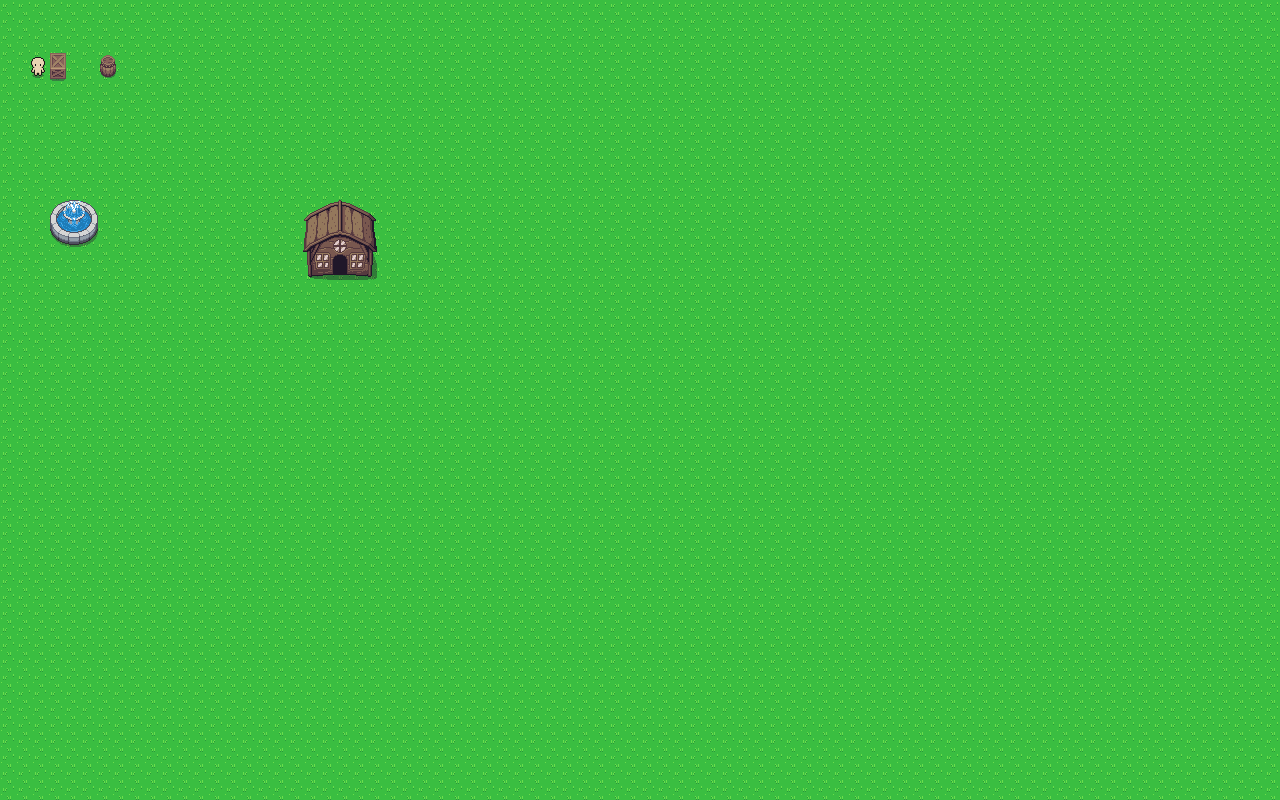
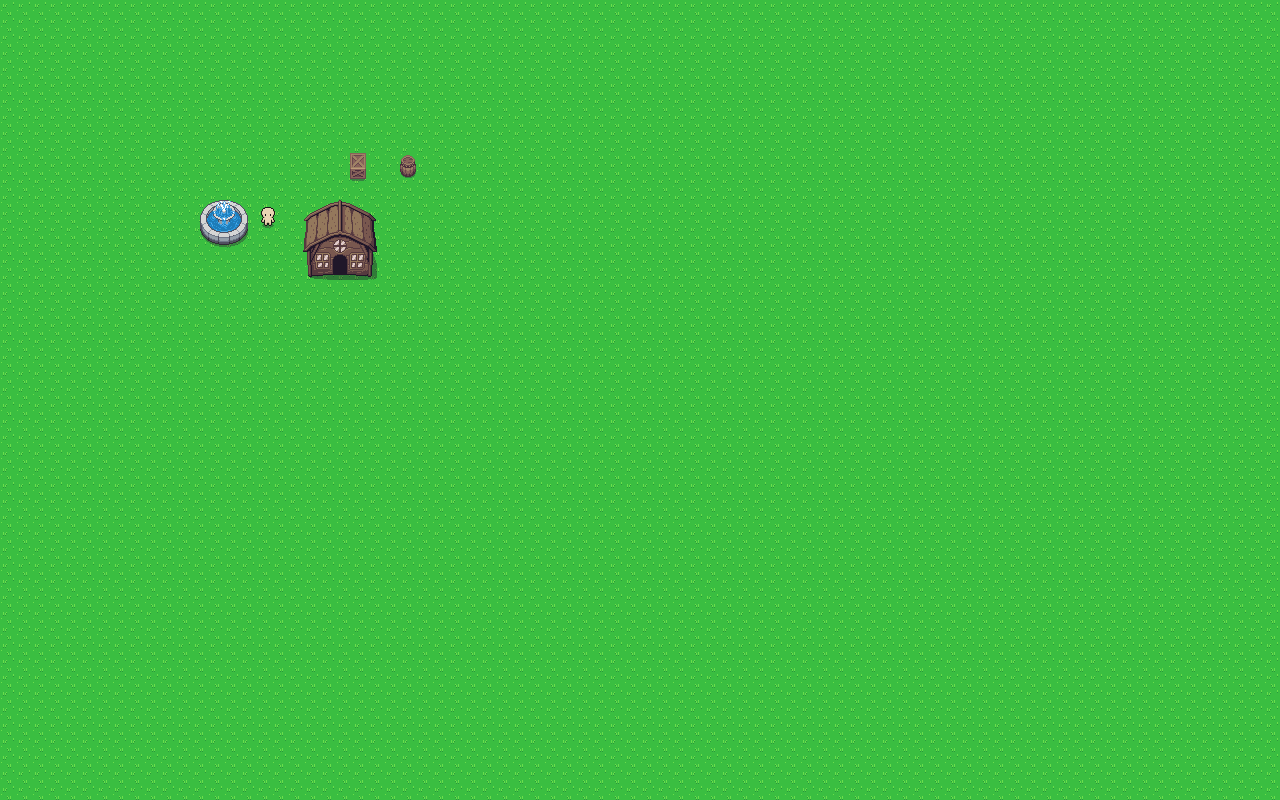
Before and after one commit to orsi/react-gamin, a React (Vite) app: page / in a window 1280 px wide. Shown: the top 800 px of the page. Built offline with nearby package versions, Linux system fonts and the light colour scheme.

Commit message:
add support for animations in MultiSprite component

```diff
--- a/src/entities/Barrel.tsx
+++ b/src/entities/Barrel.tsx
@@ -39,7 +39,7 @@ export default function Barrel({ x, y, z, solid }: BarrelProps) {
         height: 16,
         width: 16,
       }}
-      map={[[33], [73]]}
+      map={[[{ selectedSprite: 33 }], [{ selectedSprite: 73 }]]}
     />
   );
 }
--- a/src/entities/Box.tsx
+++ b/src/entities/Box.tsx
@@ -39,7 +39,7 @@ export default function Box({ x, y, z, solid }: BoxProps) {
         height: 16,
         width: 16,
       }}
-      map={[[30], [70]]}
+      map={[[{ selectedSprite: 30 }], [{ selectedSprite: 70 }]]}
     />
   );
 }
--- a/src/entities/Fountain.tsx
+++ b/src/entities/Fountain.tsx
@@ -4,7 +4,7 @@ import {
   useBodyComponent,
   usePositionComponent,
 } from "../library/Entity";
-import { MultiSprite } from "../library/Render";
+import { MultiSprite, Sprite } from "../library/Render";
 import { useInteractSystem, useMovementSystem } from "../library/System";
 
 interface FountainProps {
@@ -38,9 +38,57 @@ export default function Fountain({ x, y, z, solid }: FountainProps) {
         height: 16,
       }}
       map={[
-        [382, 383, 384],
-        [422, 423, 424],
-        [462, 463, 464],
+        [
+          {
+            selectedSprite: 382,
+            animations: [{ frameLength: 100, cells: [382, 385, 388] }],
+            selectedAnimation: 0,
+          },
+          {
+            selectedSprite: 383,
+            animations: [{ frameLength: 100, cells: [383, 386, 389] }],
+            selectedAnimation: 0,
+          },
+          {
+            selectedSprite: 384,
+            animations: [{ frameLength: 100, cells: [384, 387, 390] }],
+            selectedAnimation: 0,
+          },
+        ],
+        [
+          {
+            selectedSprite: 422,
+            animations: [{ frameLength: 100, cells: [422, 425, 428] }],
+            selectedAnimation: 0,
+          },
+          {
+            selectedSprite: 423,
+            animations: [{ frameLength: 100, cells: [423, 426, 429] }],
+            selectedAnimation: 0,
+          },
+          {
+            selectedSprite: 424,
+            animations: [{ frameLength: 100, cells: [424, 427, 430] }],
+            selectedAnimation: 0,
+          },
+        ],
+        [
+          {
+            selectedSprite: 462,
+            animations: [{ frameLength: 100, cells: [462, 465, 468] }],
+            selectedAnimation: 0,
+          },
+          {
+            selectedSprite: 463,
+            animations: [{ frameLength: 100, cells: [463, 466, 469] }],
+            selectedAnimation: 0,
+          },
+          {
+            selectedSprite: 464,
+            animations: [{ frameLength: 100, cells: [464, 467, 470] }],
+            selectedAnimation: 0,
+          },
+        ],
       ]}
       x={position.x}
       y={position.y}
--- a/src/entities/House.tsx
+++ b/src/entities/House.tsx
@@ -38,11 +38,41 @@ export default function House({ x, y, z, solid }: HouseProps) {
         height: 16,
       }}
       map={[
-        [6, 7, 8, 9, 10],
-        [46, 47, 48, 49, 50],
-        [86, 87, 88, 89, 90],
-        [126, 127, 128, 129, 130],
-        [166, 167, 168, 169, 170],
+        [
+          { selectedSprite: 6 },
+          { selectedSprite: 7 },
+          { selectedSprite: 8 },
+          { selectedSprite: 9 },
+          { selectedSprite: 10 },
+        ],
+        [
+          { selectedSprite: 46 },
+          { selectedSprite: 47 },
+          { selectedSprite: 48 },
+          { selectedSprite: 49 },
+          { selectedSprite: 50 },
+        ],
+        [
+          { selectedSprite: 86 },
+          { selectedSprite: 87 },
+          { selectedSprite: 88 },
+          { selectedSprite: 89 },
+          { selectedSprite: 90 },
+        ],
+        [
+          { selectedSprite: 126 },
+          { selectedSprite: 127 },
+          { selectedSprite: 128 },
+          { selectedSprite: 129 },
+          { selectedSprite: 130 },
+        ],
+        [
+          { selectedSprite: 166 },
+          { selectedSprite: 167 },
+          { selectedSprite: 168 },
+          { selectedSprite: 169 },
+          { selectedSprite: 170 },
+        ],
       ]}
       x={position.x}
       y={position.y}
--- a/src/entities/MiloChar.tsx
+++ b/src/entities/MiloChar.tsx
@@ -8,7 +8,7 @@ import { useLoop } from "../library/Game";
 
 export default function MiloChar() {
   const [state, setState] = useState("idle");
-  const [position, setPosition] = usePositionComponent({ x: 30, y: 50 });
+  const [position, setPosition] = usePositionComponent({ x: 260, y: 200 });
   useBodyComponent({ width: 16, height: 32, solid: true });
   const move = useMovementSystem();
   const interact = useInteractSystem();
--- a/src/entities/MyStage.tsx
+++ b/src/entities/MyStage.tsx
@@ -10,10 +10,10 @@ import MiloChar from "./MiloChar";
 export default function MyStage() {
   const [entities, setEntities] = useState([
     <Ground />,
-    <Box x={50} y={50} solid={true} />,
-    <Barrel x={100} y={50} solid={true} />,
+    <Box x={350} y={150} solid={true} />,
+    <Barrel x={400} y={150} solid={true} />,
     <House x={300} y={200} solid={true} />,
-    <Fountain x={50} y={200} solid={true} />,
+    <Fountain x={200} y={200} solid={true} />,
     <MiloChar />,
   ]);
 
--- a/src/library/Render.tsx
+++ b/src/library/Render.tsx
@@ -156,9 +156,14 @@ export function Sprite({
   );
 }
 
+interface MappedSprite {
+  animations?: Animation[];
+  selectedSprite?: number;
+  selectedAnimation?: number;
+}
 interface MultiSpriteProps {
   alt?: string;
-  map: number[][];
+  map: MappedSprite[][];
   sheet: Sheet;
   src: string;
   x?: number;
@@ -184,11 +189,13 @@ export function MultiSprite({
       const key = `multi-sprite-row-${x}`;
       multiSpriteElements[y][x] = (
         <Sprite
+          alt={alt ? `${alt}-${x}-${y}` : `${x}-${y}`}
           key={key}
           src={src}
           sheet={sheet}
-          selectedSprite={row[x]}
-          alt={alt ? `${alt}-${x}-${y}` : `${x}-${y}`}
+          animations={row[x].animations}
+          selectedSprite={row[x].selectedSprite}
+          selectedAnimation={row[x].selectedAnimation}
         />
       );
     }
```
